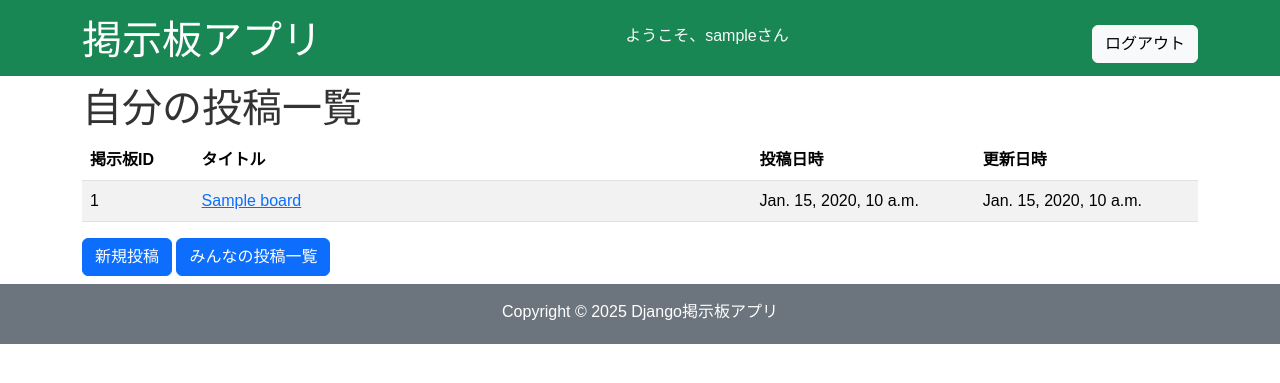
After one commit to yosshyjungle/docker-django-app, a Django app: page /my_boards/ in a window 1280 px wide. The commit adds this page. Shown: the top 383 px of the page. Run offline with Django 5.2, Linux system fonts and the light colour scheme; a user stored in the database is signed in; tables that the repository leaves empty hold one stand-in row (values such as "Sample post").

Commit message:
usermodels completed

```diff
--- a/web/app/urls.py
+++ b/web/app/urls.py
@@ -10,4 +10,5 @@ urlpatterns = [
     path('<int:pk>/edit/', login_required(views.edit), name='edit'),
     path('<int:pk>/update/', login_required(views.update), name='update'),
     path('<int:pk>/delete/', login_required(views.delete), name='delete'),
+    path('my_boards/', login_required(views.my_boards), name='my_boards'),
 ]
--- a/web/app/views.py
+++ b/web/app/views.py
@@ -1,10 +1,21 @@
-from django.shortcuts import render, redirect
+from django.shortcuts import render, redirect, get_object_or_404
 from .forms import BoardForm, SignUpForm
 from .models import Board
 from django.contrib.auth.views import LoginView
 from django.contrib.auth import logout
 from django.contrib.auth.decorators import login_required
+from functools import wraps
 # Create your views here.
+
+def user_owns_board(view_func):
+    @wraps(view_func)
+    def wrapper(request, pk):
+        board = get_object_or_404(Board, pk=pk)
+        if board.user == request.user:
+            return view_func(request, pk)
+        else:
+            return redirect('index')
+    return wrapper
 
 def index(request):
     boards = Board.objects.all().order_by('-updated_at')
@@ -20,6 +31,7 @@ def create(request):
     if request.method == 'POST':
         form = BoardForm(request.POST)
         if form.is_valid():
+            form.instance.user = request.user
             form.save()
             return redirect('index')
     else:
@@ -32,12 +44,14 @@ def show(request, pk):
     return render(request, 'show.html', {'board': board})
 
 @login_required
+@user_owns_board
 def edit(request, pk):
     board = Board.objects.get(pk=pk)
     form = BoardForm(instance=board)
     return render(request, 'edit.html', {'form': form, 'board': board})
 
 @login_required
+@user_owns_board
 def update(request, pk):
     board = Board.objects.get(pk=pk)
     if request.method == 'POST':
@@ -50,12 +64,19 @@ def update(request, pk):
     return render(request, 'edit.html', {'form': form, 'board': board})
 
 @login_required
+@user_owns_board
 def delete(request, pk):
     board = Board.objects.get(pk=pk)
     if request.method == 'POST':
         board.delete()
         return redirect('index')
     return render(request, 'delete.html')
+
+@login_required
+def my_boards(request):
+    user = request.user
+    boards = user.boards.all()
+    return render(request, 'my_boards.html', {'boards': boards})
 
 
 # ログインページのビュー
--- a/web/templates/index.html
+++ b/web/templates/index.html
@@ -32,5 +32,6 @@
         </tbody>
     </table>
     <a href="{% url 'new' %}" class="btn btn-primary">新規投稿</a>
+    <a href="{% url 'my_boards' %}" class="btn btn-primary">自分の投稿一覧</a>
 </section>
 {% endblock %}
--- /dev/null
+++ b/web/templates/my_boards.html
@@ -0,0 +1,37 @@
+{% extends "base.html" %}
+
+{% block title %}自分の投稿一覧{% endblock %}
+
+{% block content %}
+<section>
+    <h1>自分の投稿一覧</h1>
+    <table class="table table-striped">
+        <colgroup>
+            <col style="width: 10%;">
+            <col style="width: 50%;">
+            <col style="width: 20%;">
+            <col style="width: 20%;">
+        </colgroup>
+        <thead>
+            <tr>
+                <th scope="col">掲示板ID</th>
+                <th scope="col">タイトル</th>
+                <th scope="col">投稿日時</th>
+                <th scope="col">更新日時</th>
+            </tr>
+        </thead>
+        <tbody>
+            {% for board in boards %}
+                <tr>
+                    <td scope="col">{{ board.id }}</td>
+                    <td scope="col"><a href="{% url 'show' board.id %}">{{ board.title }}</a></td>
+                    <td scope="col">{{ board.created_at }}</td>
+                    <td scope="col">{{ board.updated_at }}</td>
+                </tr>
+            {% endfor %}
+        </tbody>
+    </table>
+    <a href="{% url 'new' %}" class="btn btn-primary">新規投稿</a>
+    <a href="{% url 'index' %}" class="btn btn-primary">みんなの投稿一覧</a>
+</section>
+{% endblock %}
```
Also changed, not shown: web/templates/show.html (+9 -7 lines).
